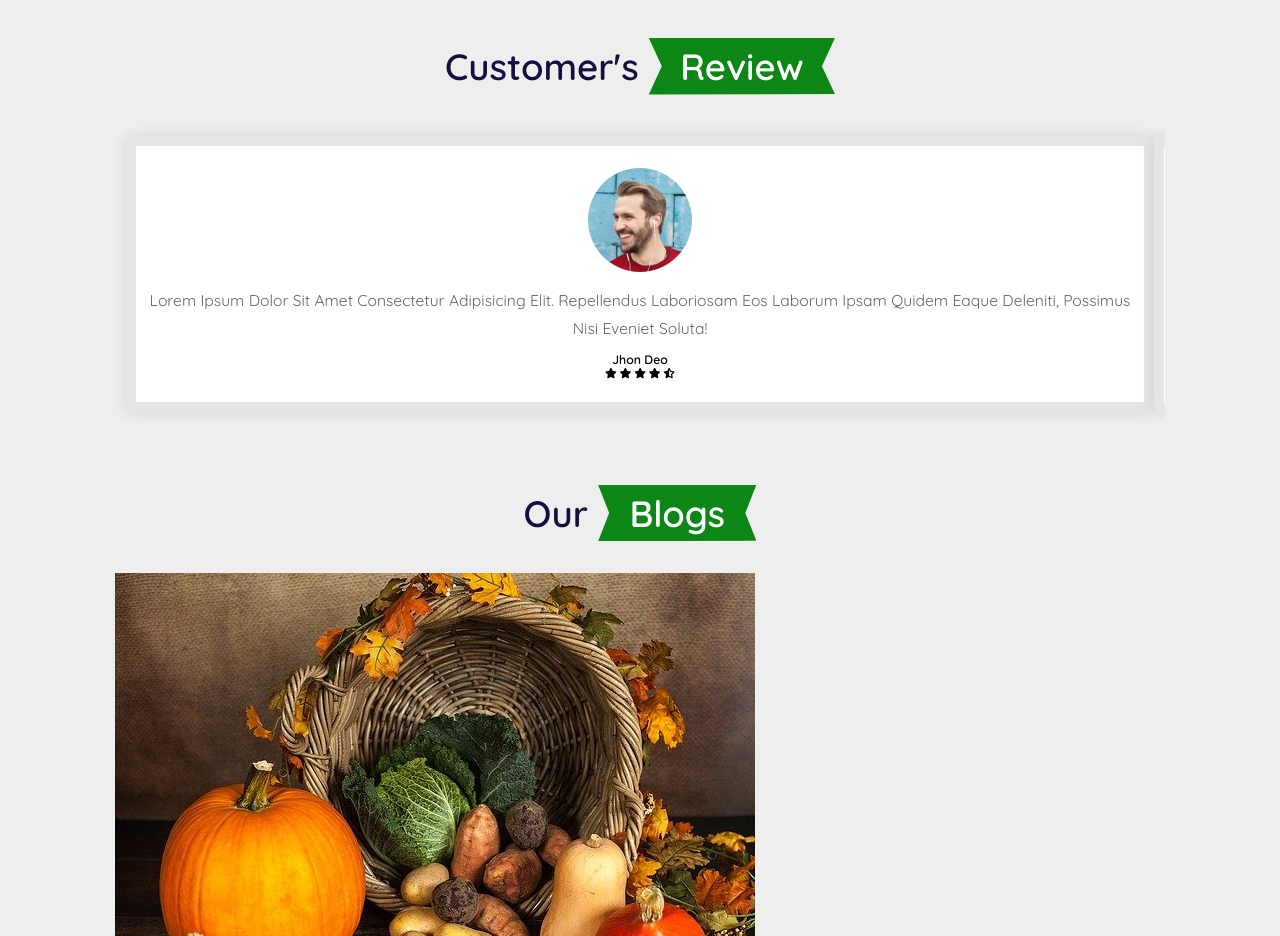
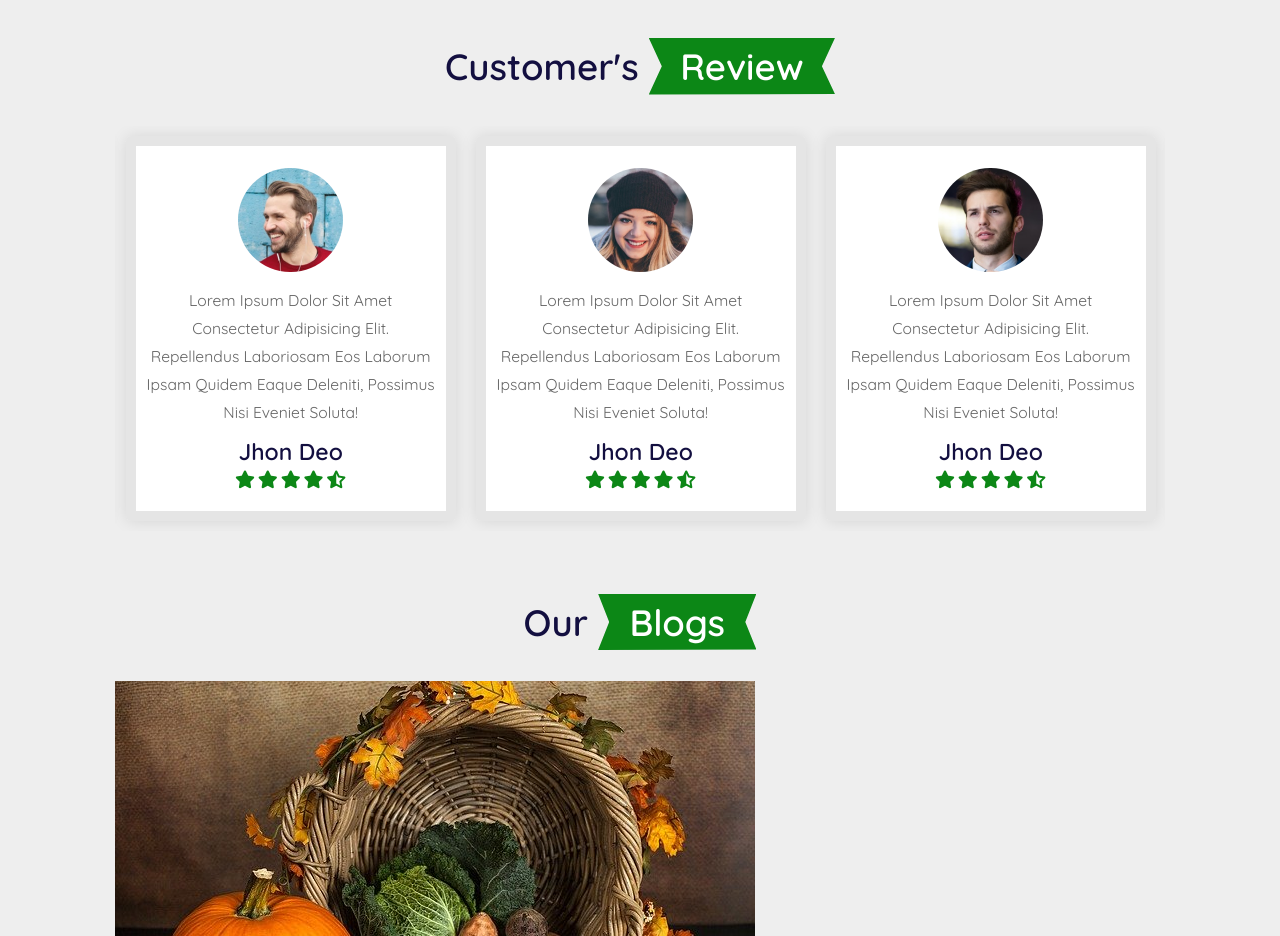
Before and after one commit to MTIC-Application-C4/GroceryStoreWeb, a plain HTML site: page index.html in a window 1280 px wide. Shown: the part 2860-3796 px from the top of the page. Drawn offline with nearby package versions, Linux system fonts and the light colour scheme.

Commit message:
blogs commit

```diff
--- a/css/style.css
+++ b/css/style.css
@@ -452,6 +452,17 @@ section{
     font-size: 1.5rem;
 }
 
+.review .review-slider .box h3{
+    padding-bottom: .5rem;
+    color: var(--black);
+    font-size: 2.2rem;
+}
+
+.review .review-slider .box .stars i{
+    color: var(--orange);
+    font-size: 1.7rem;
+}
+
 
 
 
--- a/js/script.js
+++ b/js/script.js
@@ -61,3 +61,24 @@ var swiper = new Swiper(".product-slider", {
       },
     },
 });
+
+var swiper = new Swiper(".review-slider", {
+  loop:true,
+  spaceBetween: 20,
+  autoplay: {
+      delay: 7500,
+      disableOnInteraction: false,
+  },
+
+  breakpoints: {
+    0: {
+      slidesPerView: 1,
+    },
+    768: {
+      slidesPerView: 2,
+    },
+    1020: {
+      slidesPerView: 3,
+    },
+  },
+});
```
